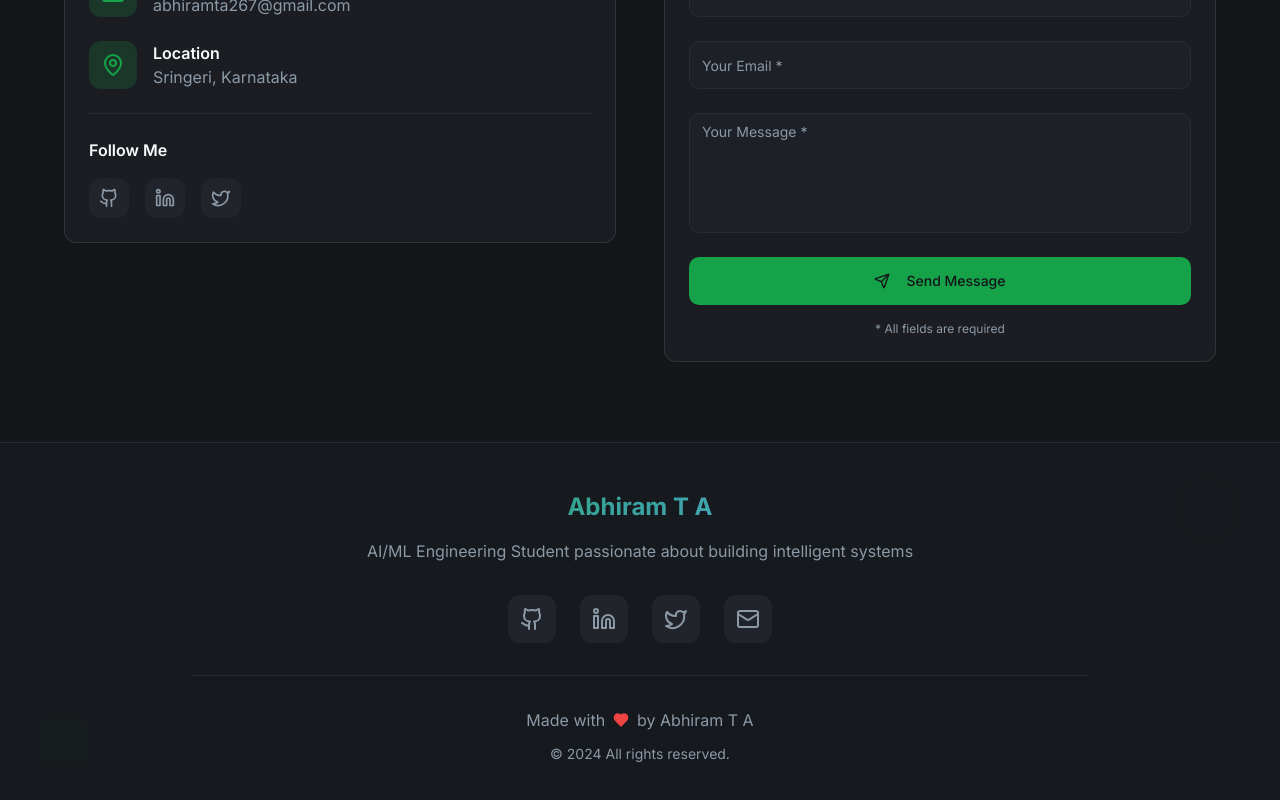
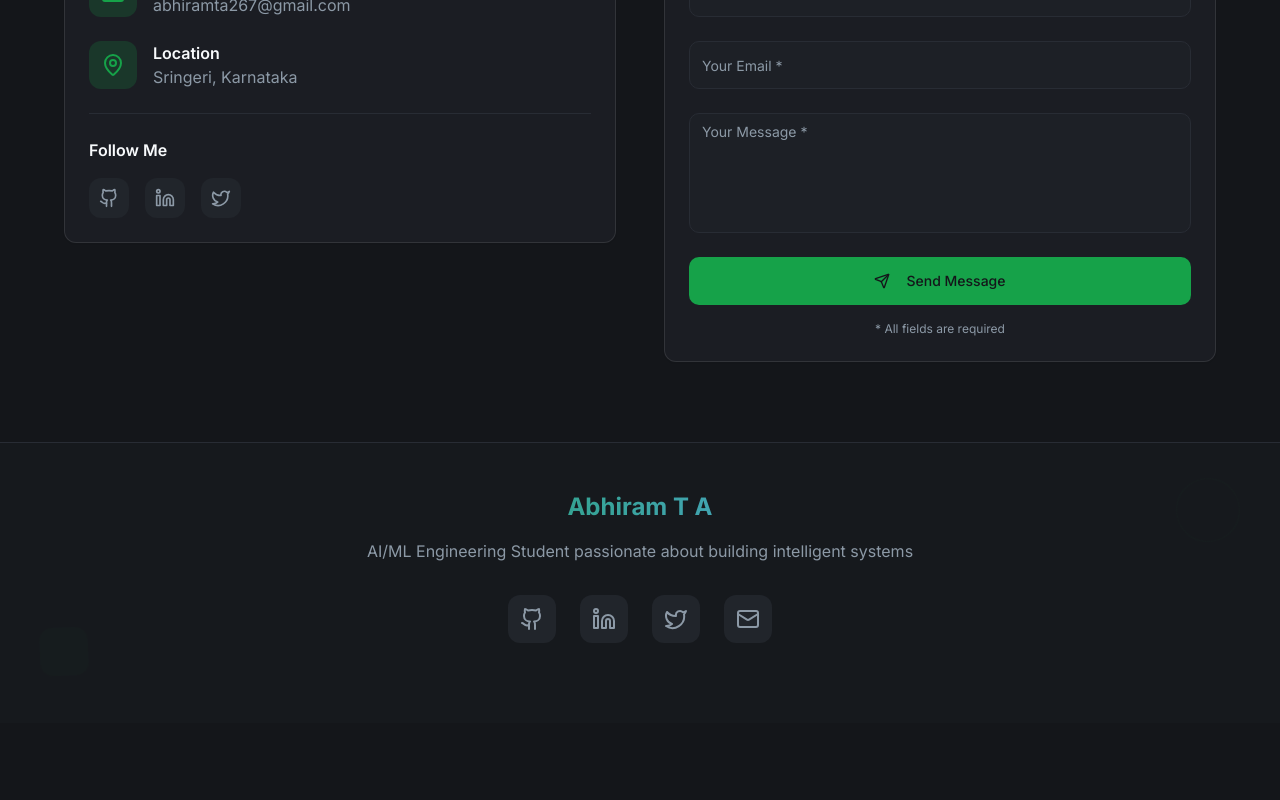
Before and after one commit to Abhiram-Bhat/port, a React (Vite) app: page / in a window 1280 px wide. Shown: the part 4670-5470 px from the top of the page. After the commit the page ends 5393 px from the top, so only its background shows below. Built offline with nearby package versions, Linux system fonts and the light colour scheme.

Commit message:
Update Footer.tsx

```diff
--- a/src/components/Footer.tsx
+++ b/src/components/Footer.tsx
@@ -38,14 +38,7 @@ const Footer = () => {
             </a>
           </div>
 
-          <div className="border-t border-border pt-8">
-            <p className="text-muted-foreground flex items-center justify-center gap-2 mb-3">
-              Made with <Heart className="w-4 h-4 text-red-500" fill="currentColor" /> by Abhiram T A
-            </p>
-            <p className="text-sm text-muted-foreground mt-2">
-              © 2024 All rights reserved.
-            </p>
-          </div>
+
         </div>
       </div>
     </footer>
```
